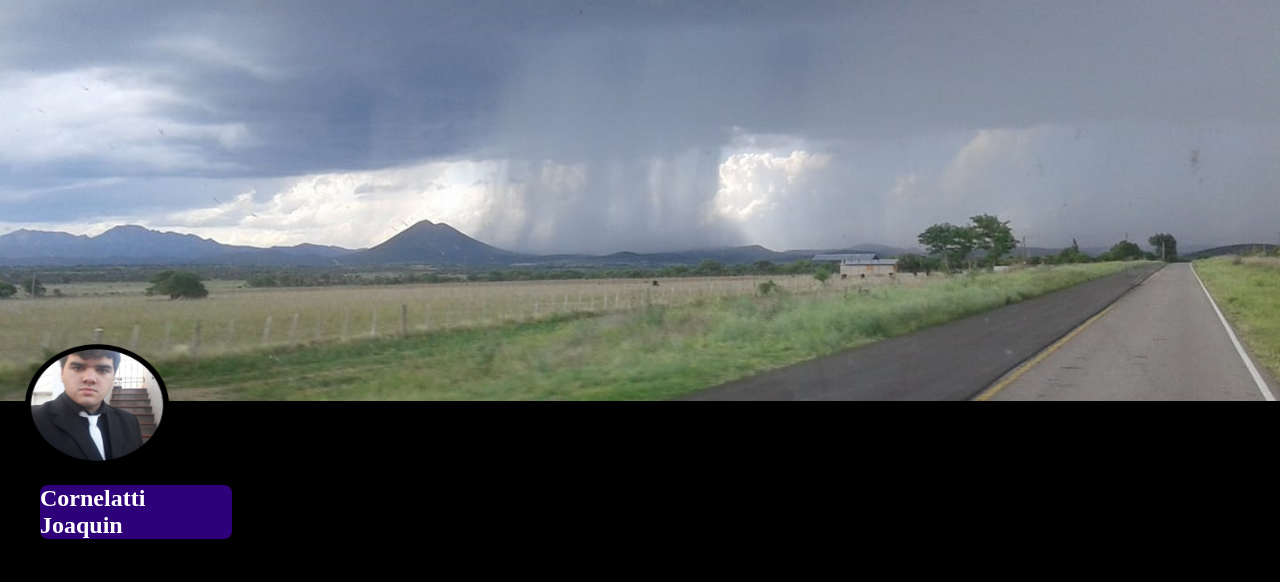
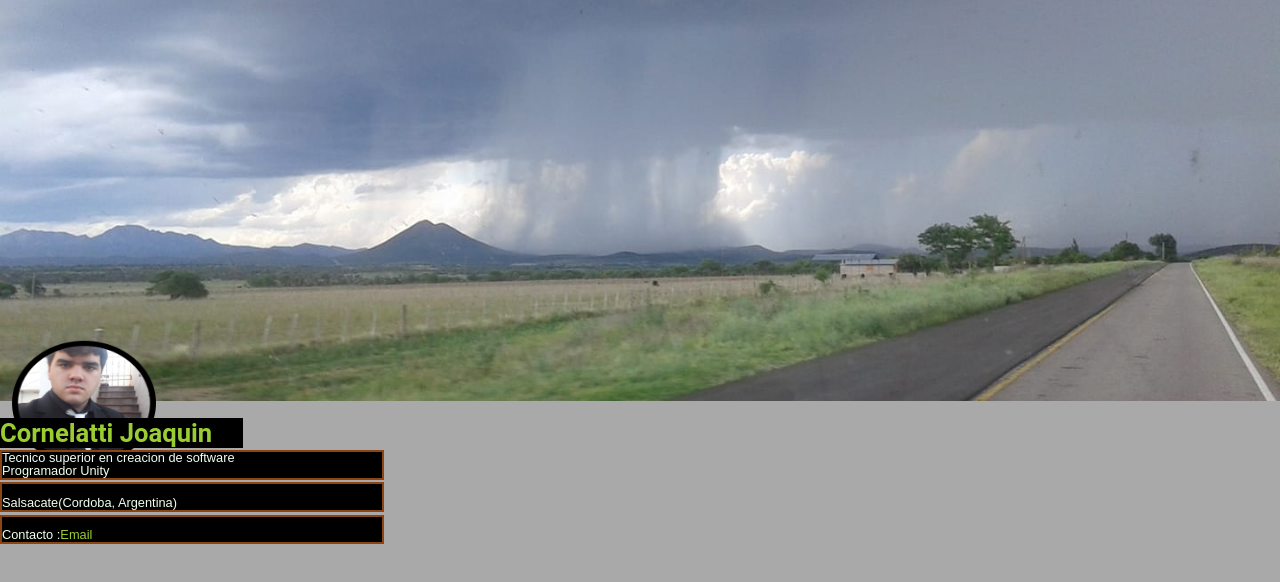
Before and after one commit to Darkjoa/Perfil, a plain HTML site: page index.html in a window 1280 px wide. Drawn offline with Linux system fonts and the light colour scheme.

Commit message:
Segundo Commit

```diff
--- a/index.html
+++ b/index.html
@@ -1,21 +1,26 @@
 <!DOCTYPE html>
-<html lang="en">
 <head>
+
     <link rel="stylesheet" href="style.css">
-    <meta charset="UTF-8">
-    <meta http-equiv="X-UA-Compatible" content="IE=edge">
     <meta name="viewport" content="width=device-width, initial-scale=1.0">
     <title>Document</title>
-</head>
-<body>
     <div class="parent">
         <img class="Portada" src="img/rain.jpg">
         <img class="Perfil" src="img/perfilweb.png" alt="Cornelatti Joaquin">
 
     </div>
+</head>
+<body>
+
 
     <div class="parent">
-        <h2 class="content"> Cornelatti Joaquin</h2>
+        <h2 class="Titulo"> Cornelatti Joaquin</h2>
+        <p class="Info">Tecnico superior en creacion de software <br>
+            Programador Unity
+        </p>
+        <p class="Info"> <br> Salsacate(Cordoba, Argentina)</p>
+        <p class="Info"><br> Contacto :<a class="Contacto" href="mailto:darkjoa.jc@gmail.com">Email</a></p>
     </div>
+
 </body>
 </html>
--- a/style.css
+++ b/style.css
@@ -1,43 +1,84 @@
 html{
-    background-color: black;
-    color:white;
-    min-width: 550px;
-
+  background-color: darkgrey;
+  color:white;
+  font-family: roboto,sans-serif;
 }
-
 .Portada{
     width: 100%;
     height: 100%;
-    object-fit: cover;
+    border:0vw;
+    top: 0vw;
+    left: 0vw;
     position: relative;
-    border:1px;
-    top: 0;
-    left: 0;
 }
 .Perfil{
-  height: 40%;
+  height: 13vw;
   width: 15%;
-  top: 80%;
-  left:1px;
+  top: 26vw;
+  left:0.1vw;
   position: absolute;
-  margin:0;
-  position: absolute;
+  margin:-1vw;
 }
 .parent {
     position: relative;
     top: 0;
     left: 0;
+    margin:0 auto;
+  }
+p{
+    height: auto;
+
+    margin: 0 auto;
+}
+body{
+    margin:0 auto;
+}
+
+.Titulo{
+    text-align: center;
+    margin-top: 1vw;
+    font-size: 2vw;
+    margin-right: 81vw;
+    box-sizing: border-box;
+    text-align: left;
+    color:yellowgreen;
+    overflow:auto;
+    background-color: black;
+
+}
+
+.Contacto{
+    color:yellowgreen;
+    text-decoration:none;
+}
+.Info{
+    font-family:arial,arial;
+    border: saddlebrown solid 0.2vw;
+    margin-top: 0.2vw;
+    margin-right: 70vw;
+    background-color:black;
+
+}
+  h1, h2, h3, h4, h5, h6{
+    height: auto;
+    max-width: 100%;
+    color: red;
+    overflow: hidden;
+  }
+  * {
     margin:0;
+    padding:0;
   }
 
-body{
-    margin:0;
-}
-.content{
-    margin-top: 80px;
-    margin-left: 40px;
-    background-color:rgb(46, 0, 121);
-    width: 15%;
-    border-radius: 0.5rem;
-    border: 1px;
-}
+  h1 {
+    color: honeydew;
+    font-size: 10vw;
+    line-height: 10vw;
+    font-family: "Helvetica Neue";
+  }
+  p {
+    color: honeydew;
+    font-size: 1vw;
+    line-height: 1vw;
+    font-family: "Helvetica Neue-Thin", sans-serif;
+  }
```
